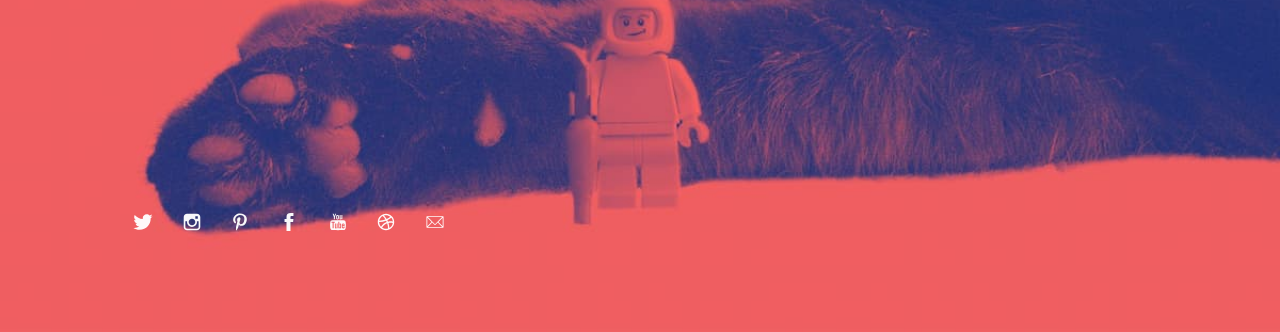
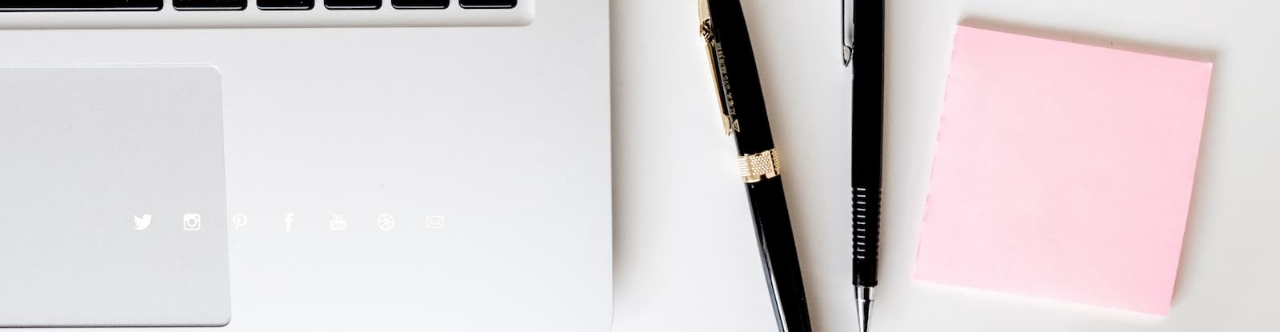
Before and after one commit to moldef/moldef.github.io, a plain HTML site: page index.html in a window 1280 px wide. Shown: the part 468-800 px from the top of the page. Drawn offline with Linux system fonts and the light colour scheme.

Commit message:
hintergrund bild geändert

```diff
--- a/assets/css/me.css
+++ b/assets/css/me.css
@@ -103,7 +103,7 @@ body.page-template-page-fullsingle-me {
   letter-spacing: -0.5px;
   color: #999999;
   color: #fff;
-  background-image: url("../../images/hur.jpg");
+  background-image: url("../../images/bymolendini.jpg");
   background-position: center center;
   background-size: cover; }
   body.page-template-page-fullsingle-me p {
```
Also changed, not shown: images/bymolendini.jpg (added).
